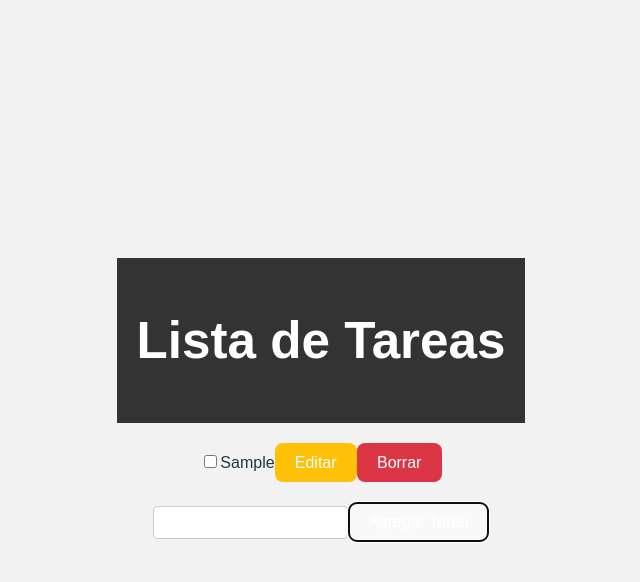
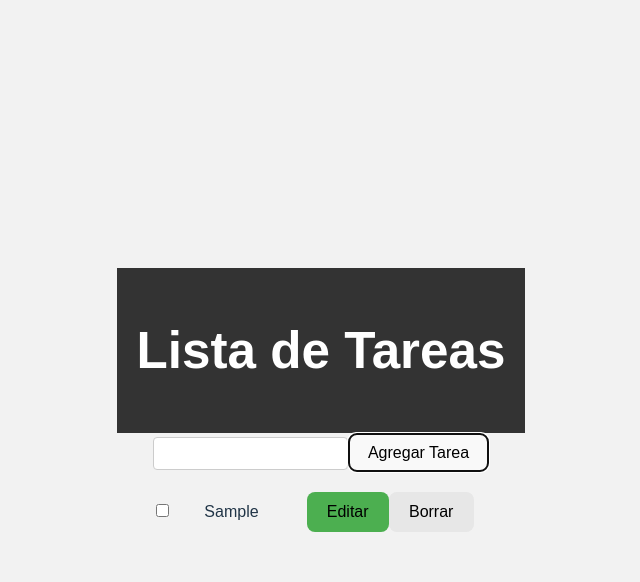
Before and after one commit to rafaelg1004/my-react-task-list, a React (Vite) app: page / in a window 1280 px wide. Both pictures are taken after typing "Sample" into the empty fields and a click on the button "Agregar Tarea". Shown: the top 582 px of the page, without its empty margins (319-959 px from the left). Built offline with nearby package versions, Linux system fonts and the light colour scheme.

Commit message:
presentacion 17 de agosto

```diff
--- a/src/App.jsx
+++ b/src/App.jsx
@@ -63,13 +63,9 @@ useEffect(() => {
 
   return (
     <div>
+
       <Header />
-      <TaskList tasks={tasks}
-        onEdit={handleEditTask}
-        onDelete={handleDeleteTask}
-        onToggleComplete={handleToggleComplete} />
-      <div>
-        <input
+      <input
           type="text"
           value={newTaskName}
           onChange={(e) => setNewTaskName(e.target.value)}
@@ -77,6 +73,12 @@ useEffect(() => {
         <button onClick={handleAddTask}>
           {editingTaskId ? "Guardar Cambios" : "Agregar Tarea"}
         </button>
+      <TaskList tasks={tasks}
+        onEdit={handleEditTask}
+        onDelete={handleDeleteTask}
+        onToggleComplete={handleToggleComplete} />
+      <div>
+
       </div>
     </div>
   );
--- a/src/components/Task.jsx
+++ b/src/components/Task.jsx
@@ -25,14 +25,18 @@ const Task = ({ task, onEdit, onDelete, onToggleComplete }) => {
         style={{ textDecoration: task.completed ? "line-through" : "none" }}
         onClick={handleToggleComplete}
       >
-        {task.name}
+       <span>{task.name}
+       </span>
+
       </span>
+      <span>
       <button className="edit-button" onClick={handleEdit}>
         Editar
       </button>
       <button className="delete-button" onClick={handleDelete}>
         Borrar
       </button>
+      </span>
     </div>
   );
 };
--- a/src/styles/styles.css
+++ b/src/styles/styles.css
@@ -24,22 +24,38 @@ body {
 
   button {
     padding: 8px 16px;
-    background-color: #007bff;
-    color: #fff;
+    background-color: #008CBA;
+    color :black;
     border: none;
     border-radius: 4px;
     cursor: pointer;
+
   }
 
   button:hover {
     background-color: #0056b3;
+    color: white;
   }
 
   /* Estilos específicos para los botones de editar y borrar */
   .edit-button {
-    background-color: #ffc107;
+    background-color: #4CAF50; /* Green */
+    height: auto;
+    display: inline-block;
+    -webkit-transition-duration: 0.4s; /* Safari */
+    transition-duration: 0.4s;
+
   }
 
   .delete-button {
-    background-color: #dc3545;
+    background-color: #e7e7e7; color: black;
+    height: auto;
+    display: inline-block;
   }
+  span {
+    padding: 8px 16px;
+
+    border: 20px;
+    border-radius: 4px;
+    cursor: pointer;
+  }
```
